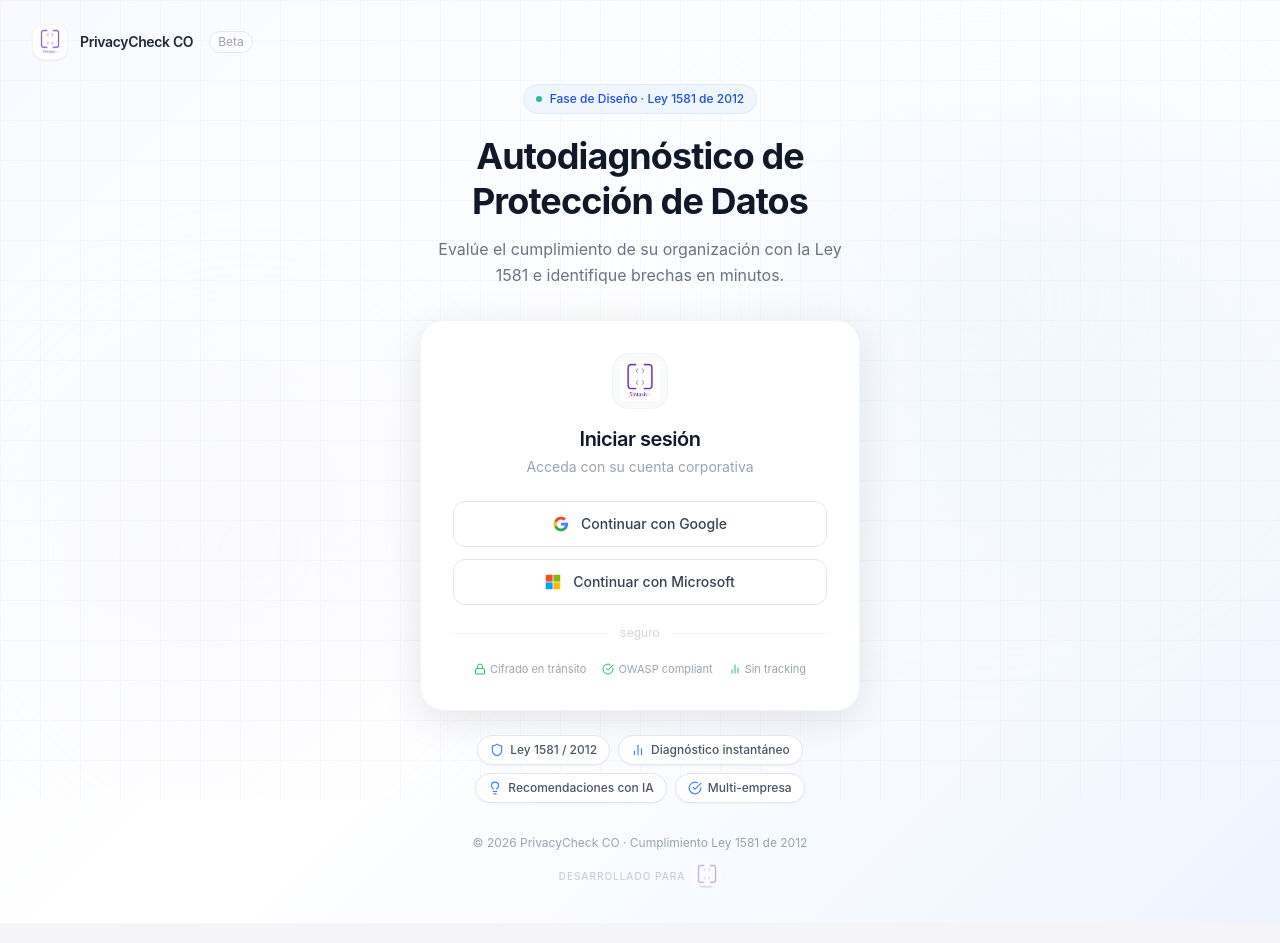
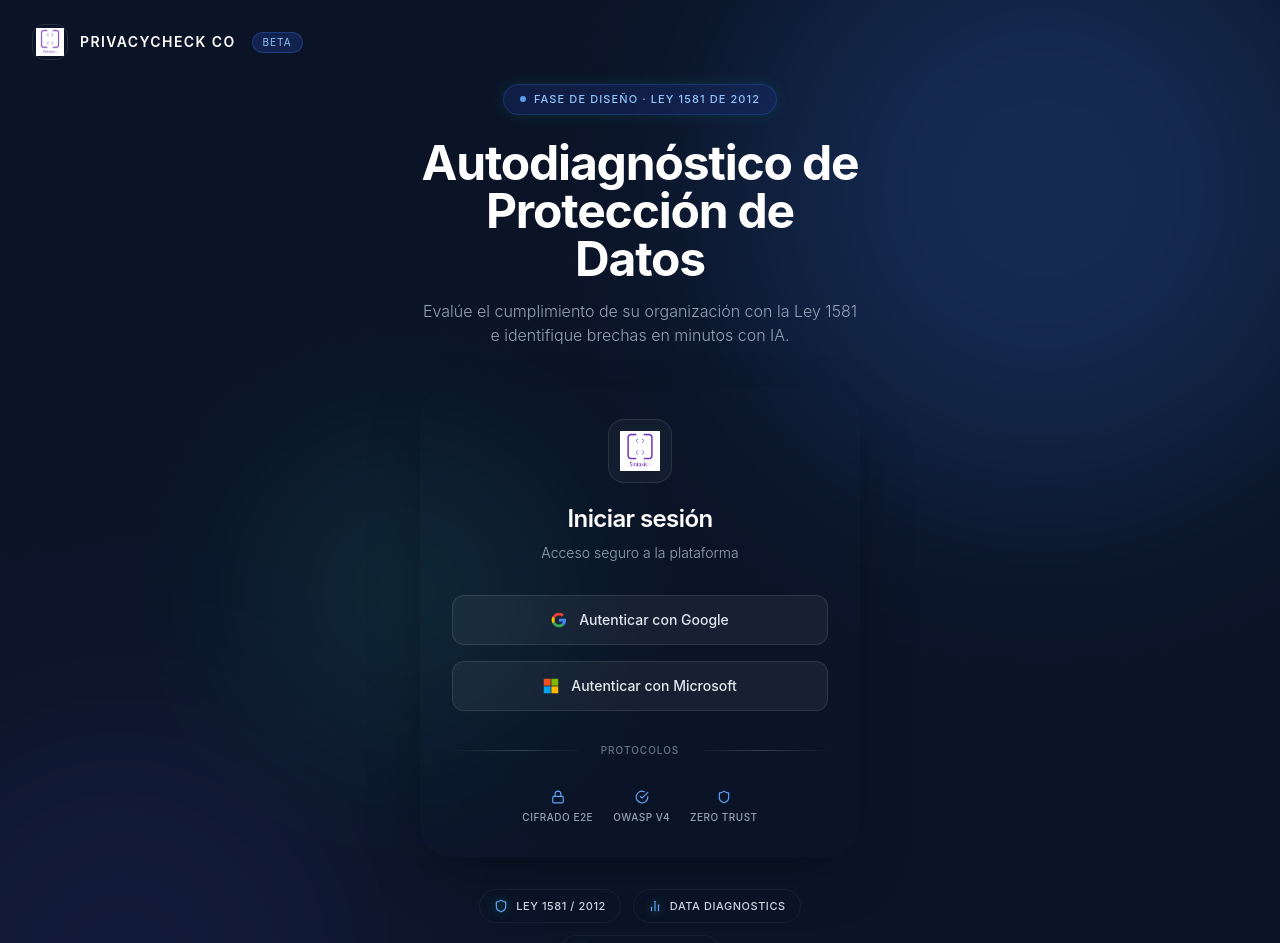
Before and after one commit to HenryStark866/privacycheck-co, a Next.js app: page /login in a window 1280 px wide. Shown: the top 943 px of the page. Built offline with nearby package versions, Linux system fonts and the light colour scheme.

Commit message:
fix: signInWithRedirect, splash futurista, fondo claro login, logo en sidebar

```diff
--- a/src/app/(app)/layout.tsx
+++ b/src/app/(app)/layout.tsx
@@ -2,7 +2,7 @@ import { redirect } from 'next/navigation';
 import { verifySession } from '@/lib/firebase/session';
 import Link from 'next/link';
 import Image from 'next/image';
-import { LayoutDashboard, Building2, MessageSquare } from 'lucide-react';
+import { Shield, LayoutDashboard, Building2, MessageSquare } from 'lucide-react';
 import LogoutButton from '@/components/LogoutButton';
 import AIChat from '@/components/AIChat';
 
@@ -15,50 +15,53 @@ export default async function AppLayout({ children }: { children: React.ReactNod
   const displayEmail = user.email ?? '';
 
   return (
-    <div className="min-h-screen flex bg-[#f5f5f7]">
+    <div className="min-h-screen flex bg-navy-900 bg-grid-pattern text-slate-200">
       {/* Sidebar */}
-      <aside className="w-[232px] shrink-0 bg-white/80 backdrop-blur border-r border-gray-200/80 flex flex-col sticky top-0 h-screen">
+      <aside className="w-[232px] shrink-0 bg-slate-900/40 backdrop-blur-xl border-r border-white/5 flex flex-col sticky top-0 h-screen shadow-[4px_0_24px_rgba(0,0,0,0.5)] z-20">
         {/* Logo */}
-        <div className="flex items-center gap-2.5 px-5 py-5 border-b border-gray-100">
-          <div className="flex items-center justify-center w-9 h-9 rounded-xl overflow-hidden bg-white border border-gray-100 shadow-sm shrink-0">
-            <Image src="/logocalvaltac.png" alt="PrivacyCheck CO" width={36} height={36} className="w-7 h-7 object-contain" />
+        <div className="flex items-center gap-3 px-5 py-6 border-b border-white/5">
+          <div className="flex items-center justify-center w-8 h-8 rounded-xl bg-brand-500/20 shadow-[0_0_15px_rgba(45,212,191,0.2)] border border-brand-400/30">
+            <Shield className="w-4.5 h-4.5 text-brand-400 drop-shadow-[0_0_8px_rgba(45,212,191,0.8)]" />
           </div>
           <div>
-            <p className="text-sm font-bold text-gray-900 leading-tight tracking-tight">PrivacyCheck CO</p>
-            <p className="text-[10px] text-gray-400 font-medium uppercase tracking-wider">Ley 1581 · 2012</p>
+            <p className="text-sm font-bold text-white leading-tight tracking-widest uppercase">PrivacyCheck</p>
+            <p className="text-[9px] text-brand-400 font-medium uppercase tracking-[0.2em]">Ley 1581 · 2012</p>
           </div>
         </div>
 
         {/* Nav */}
-        <nav className="flex-1 py-3 px-2.5 space-y-0.5">
-          <p className="text-[10px] font-semibold text-gray-400 uppercase tracking-wider px-2.5 pt-1.5 pb-1">Navegación</p>
-          <NavLink href="/dashboard" icon={<LayoutDashboard className="w-4 h-4" />}>Dashboard</NavLink>
-          <NavLink href="/companies" icon={<Building2 className="w-4 h-4" />}>Empresas</NavLink>
-          <NavLink href="/whatsapp" icon={<MessageSquare className="w-4 h-4" />}>Vincular WhatsApp</NavLink>
+        <nav className="flex-1 py-4 px-3 space-y-1">
+          <p className="text-[9px] font-bold text-slate-500 uppercase tracking-[0.15em] px-2 pt-2 pb-2">Sistema Central</p>
+          <NavLink href="/dashboard" icon={<LayoutDashboard className="w-4 h-4" />}>Panel Principal</NavLink>
+          <NavLink href="/companies" icon={<Building2 className="w-4 h-4" />}>Entidades</NavLink>
+          <NavLink href="/whatsapp" icon={<MessageSquare className="w-4 h-4" />}>Gateway WhatsApp</NavLink>
         </nav>
 
         {/* Powered by */}
-        <div className="px-4 pt-2 pb-1 flex items-center gap-1.5 opacity-30 hover:opacity-60 transition-opacity">
-          <span className="text-[9px] text-gray-500 uppercase tracking-widest font-medium whitespace-nowrap">Evento</span>
+        <div className="px-5 pt-3 pb-2 flex flex-col gap-1.5 opacity-40 hover:opacity-100 transition-opacity duration-300">
+          <span className="text-[8px] text-slate-500 uppercase tracking-widest font-bold">Infraestructura</span>
           <Image
             src="/logocalvaltac.png"
             alt="Sintaxis TI"
             width={60}
             height={60}
-            className="h-5 w-auto"
+            className="h-5 w-auto brightness-200 contrast-150 grayscale-0"
           />
         </div>
 
         {/* User */}
-        <div className="p-3 border-t border-gray-100">
-          <div className="flex items-center gap-2.5 px-2 py-2 mb-1.5">
+        <div className="p-4 border-t border-white/5 bg-black/20">
+          <div className="flex items-center gap-3 mb-3">
             {/* Avatar */}
-            <div className="w-7 h-7 rounded-full bg-brand-100 flex items-center justify-center shrink-0">
-              <span className="text-[10px] font-bold text-brand-700">{initials}</span>
+            <div className="w-8 h-8 rounded-full bg-brand-500/20 border border-brand-500/30 flex items-center justify-center shrink-0 shadow-[0_0_10px_rgba(45,212,191,0.15)]">
+              <span className="text-[11px] font-bold text-brand-300">{initials}</span>
             </div>
             <div className="min-w-0 flex-1">
-              <p className="text-xs font-medium text-gray-800 truncate leading-tight">{displayEmail}</p>
-              <p className="text-[10px] text-gray-400 leading-tight">Sesión activa</p>
+              <p className="text-[11px] font-medium text-slate-200 truncate leading-tight uppercase tracking-wider">{displayEmail}</p>
+              <p className="text-[9px] text-brand-400 leading-tight uppercase tracking-widest mt-0.5 flex items-center gap-1">
+                <span className="w-1 h-1 rounded-full bg-brand-400 animate-pulse" />
+                Online
+              </p>
             </div>
           </div>
           <LogoutButton />
@@ -66,8 +69,9 @@ export default async function AppLayout({ children }: { children: React.ReactNod
       </aside>
 
       {/* Main */}
-      <main className="flex-1 overflow-auto min-w-0">
-        <div className="max-w-5xl mx-auto px-6 py-8">
+      <main className="flex-1 overflow-auto min-w-0 relative">
+        <div className="absolute top-[-20%] left-[20%] w-[500px] h-[500px] rounded-full opacity-10 blur-[120px] bg-brand-500 pointer-events-none" />
+        <div className="max-w-5xl mx-auto px-8 py-10 relative z-10">
           {children}
         </div>
       </main>
@@ -81,10 +85,12 @@ function NavLink({ href, icon, children }: { href: string; icon: React.ReactNode
   return (
     <Link
       href={href}
-      className="flex items-center gap-2.5 px-2.5 py-2 rounded-xl text-sm font-medium text-gray-600 hover:bg-gray-100 hover:text-gray-900 transition-all duration-150"
+      className="group flex items-center gap-3 px-3 py-2.5 rounded-xl text-[13px] font-medium text-slate-400 hover:bg-brand-500/10 hover:text-white transition-all duration-300 border border-transparent hover:border-brand-500/20"
     >
-      <span className="text-gray-400">{icon}</span>
-      {children}
+      <span className="text-slate-500 group-hover:text-brand-400 group-hover:drop-shadow-[0_0_8px_rgba(45,212,191,0.8)] transition-all duration-300">
+        {icon}
+      </span>
+      <span className="tracking-wide">{children}</span>
     </Link>
   );
 }
--- a/src/app/(auth)/login/LoginContent.tsx
+++ b/src/app/(auth)/login/LoginContent.tsx
@@ -63,94 +63,94 @@ export default function LoginContent() {
   }
 
   return (
-    <div className="min-h-screen flex flex-col" style={{ background: 'linear-gradient(135deg, #f8faff 0%, #ffffff 50%, #eef4ff 100%)' }}>
+    <div className="min-h-screen flex flex-col bg-navy-900 bg-grid-pattern relative overflow-hidden">
+      {/* Background Orbs */}
       <div className="absolute inset-0 overflow-hidden pointer-events-none">
-        <div className="absolute top-0 right-0 w-[600px] h-[600px] rounded-full opacity-30 blur-3xl" style={{ background: 'radial-gradient(circle, #dbeafe, transparent)' }} />
-        <div className="absolute bottom-0 left-0 w-[500px] h-[500px] rounded-full opacity-20 blur-3xl" style={{ background: 'radial-gradient(circle, #ede9fe, transparent)' }} />
-        <div className="absolute inset-0 opacity-[0.025]" style={{ backgroundImage: 'linear-gradient(#1e40af 1px,transparent 1px),linear-gradient(90deg,#1e40af 1px,transparent 1px)', backgroundSize: '40px 40px' }} />
+        <div className="absolute top-[-10%] right-[-5%] w-[600px] h-[600px] rounded-full opacity-20 blur-[100px] bg-brand-500 animate-pulse-slow" />
+        <div className="absolute bottom-[-10%] left-[-10%] w-[500px] h-[500px] rounded-full opacity-10 blur-[120px] bg-indigo-500 animate-float" />
+        <div className="absolute top-[40%] left-[20%] w-[300px] h-[300px] rounded-full opacity-10 blur-[80px] bg-teal-400" />
       </div>
 
       <header className="relative z-10 flex items-center gap-3 px-8 py-6">
-        <div className="flex items-center justify-center w-9 h-9 rounded-xl overflow-hidden bg-white shadow-sm border border-gray-100">
+        <div className="flex items-center justify-center w-9 h-9 rounded-xl overflow-hidden glass-card shadow-sm border border-white/10">
           <Image src="/logocalvaltac.png" alt="Logo" width={36} height={36} className="w-7 h-7 object-contain" />
         </div>
-        <span className="text-gray-800 font-semibold text-sm tracking-tight">PrivacyCheck CO</span>
-        <span className="text-xs text-gray-400 border border-gray-200 rounded-full px-2 py-0.5 ml-1 bg-white/80">Beta</span>
+        <span className="text-white font-semibold text-sm tracking-widest uppercase">PrivacyCheck CO</span>
+        <span className="text-[10px] text-brand-300 border border-brand-500/30 rounded-full px-2.5 py-0.5 ml-1 bg-brand-900/40 backdrop-blur tracking-widest uppercase">Beta</span>
       </header>
 
       <main className="relative z-10 flex-1 flex items-center justify-center px-4 pb-8">
         <div className="w-full max-w-[440px]">
-          <div className="text-center mb-8">
-            <div className="inline-flex items-center gap-2 bg-blue-50 border border-blue-100 rounded-full px-3 py-1.5 mb-5">
-              <span className="w-1.5 h-1.5 rounded-full bg-emerald-500" style={{ animation: 'pulse 2s infinite' }} />
-              <span className="text-xs text-blue-700 font-medium">Fase de Diseño · Ley 1581 de 2012</span>
+          <div className="text-center mb-10">
+            <div className="inline-flex items-center gap-2 bg-brand-900/30 border border-brand-500/20 backdrop-blur rounded-full px-4 py-1.5 mb-6 shadow-[0_0_15px_rgba(20,184,166,0.15)]">
+              <span className="w-1.5 h-1.5 rounded-full bg-brand-400" style={{ animation: 'pulse 2s infinite' }} />
+              <span className="text-[11px] text-brand-300 font-medium tracking-widest uppercase">Fase de Diseño · Ley 1581 de 2012</span>
             </div>
-            <h1 className="text-4xl font-bold text-gray-900 leading-tight tracking-tight mb-3">
+            <h1 className="text-4xl md:text-5xl font-bold text-white leading-tight tracking-tight mb-4 text-glow">
               Autodiagnóstico de<br />Protección de Datos
             </h1>
-            <p className="text-gray-500 text-base leading-relaxed">
+            <p className="text-slate-400 text-sm md:text-base leading-relaxed font-light">
               Evalúe el cumplimiento de su organización con la Ley 1581
-              e identifique brechas en minutos.
+              e identifique brechas en minutos con IA.
             </p>
           </div>
 
-          <div className="bg-white rounded-3xl p-8" style={{ boxShadow: '0 8px 40px rgba(0,0,0,0.10)', border: '1px solid #f1f5f9' }}>
-            <div className="text-center mb-6">
-              <div className="inline-flex items-center justify-center w-14 h-14 rounded-2xl bg-gray-50 border border-gray-100 mb-4 overflow-hidden">
-                <Image src="/logocalvaltac.png" alt="Logo" width={48} height={48} className="w-10 h-10 object-contain" />
+          <div className="glass-card rounded-[2rem] p-8 shadow-floating">
+            <div className="text-center mb-8">
+              <div className="inline-flex items-center justify-center w-16 h-16 rounded-2xl bg-slate-800/50 border border-white/10 mb-5 overflow-hidden shadow-inner">
+                <Image src="/logocalvaltac.png" alt="Logo" width={48} height={48} className="w-10 h-10 object-contain drop-shadow-md" />
               </div>
-              <h2 className="text-xl font-semibold text-gray-900 tracking-tight">Iniciar sesión</h2>
-              <p className="text-sm text-gray-400 mt-1">Acceda con su cuenta corporativa</p>
+              <h2 className="text-2xl font-semibold text-white tracking-tight">Iniciar sesión</h2>
+              <p className="text-sm text-slate-400 mt-2 font-light">Acceso seguro a la plataforma</p>
             </div>
 
-            <div className="space-y-3">
+            <div className="space-y-4">
               <button
                 onClick={() => signIn('google')}
                 disabled={!!loading}
-                className="w-full flex items-center justify-center gap-3 bg-white border border-gray-200 rounded-xl px-4 py-3 text-sm font-medium text-gray-700 hover:bg-gray-50 hover:border-blue-200 hover:shadow-sm active:scale-[0.98] transition-all disabled:opacity-50"
+                className="w-full flex items-center justify-center gap-3 bg-white/5 border border-white/10 rounded-xl px-4 py-3.5 text-sm font-medium text-slate-200 hover:bg-white/10 hover:border-brand-500/50 hover:text-white hover:shadow-glow active:scale-[0.98] transition-all duration-300 disabled:opacity-50 group"
               >
-                {loading === 'google' || loading === 'processing' ? <Spinner /> : <GoogleIcon />}
-                {loading === 'processing' ? 'Verificando...' : 'Continuar con Google'}
+                {loading === 'google' || loading === 'processing' ? <Spinner /> : <GoogleIcon className="group-hover:drop-shadow-[0_0_8px_rgba(255,255,255,0.5)] transition-all" />}
+                {loading === 'processing' ? 'Verificando red segura...' : 'Autenticar con Google'}
               </button>
 
               <button
                 onClick={() => signIn('microsoft')}
                 disabled={!!loading}
-                className="w-full flex items-center justify-center gap-3 bg-white border border-gray-200 rounded-xl px-4 py-3 text-sm font-medium text-gray-700 hover:bg-gray-50 hover:border-blue-200 hover:shadow-sm active:scale-[0.98] transition-all disabled:opacity-50"
+                className="w-full flex items-center justify-center gap-3 bg-white/5 border border-white/10 rounded-xl px-4 py-3.5 text-sm font-medium text-slate-200 hover:bg-white/10 hover:border-brand-500/50 hover:text-white hover:shadow-glow active:scale-[0.98] transition-all duration-300 disabled:opacity-50 group"
               >
-                {loading === 'microsoft' ? <Spinner /> : <MicrosoftIcon />}
-                Continuar con Microsoft
+                {loading === 'microsoft' ? <Spinner /> : <MicrosoftIcon className="group-hover:drop-shadow-[0_0_8px_rgba(255,255,255,0.5)] transition-all" />}
+                Autenticar con Microsoft
               </button>
             </div>
 
             {error && (
-              <p className="mt-4 text-sm text-red-600 bg-red-50 border border-red-100 rounded-xl px-4 py-3">
+              <p className="mt-5 text-sm text-red-400 bg-red-950/40 border border-red-500/20 backdrop-blur rounded-xl px-4 py-3 text-center">
                 {error}
               </p>
             )}
 
-            <div className="flex items-center gap-3 my-5">
-              <div className="h-px flex-1 bg-gray-100" />
-              <span className="text-xs text-gray-300">seguro</span>
-              <div className="h-px flex-1 bg-gray-100" />
+            <div className="flex items-center gap-4 my-8">
+              <div className="h-px flex-1 bg-gradient-to-r from-transparent via-slate-700 to-transparent" />
+              <span className="text-[10px] text-slate-500 uppercase tracking-widest font-medium">Protocolos</span>
+              <div className="h-px flex-1 bg-gradient-to-r from-transparent via-slate-700 to-transparent" />
             </div>
 
-            <div className="flex items-center justify-center gap-4">
-              <TrustBadge icon={<Lock className="w-3 h-3" />} label="Cifrado en tránsito" />
-              <TrustBadge icon={<CheckCircle className="w-3 h-3" />} label="OWASP compliant" />
-              <TrustBadge icon={<BarChart2 className="w-3 h-3" />} label="Sin tracking" />
+            <div className="flex items-center justify-center gap-5">
+              <TrustBadge icon={<Lock className="w-3.5 h-3.5" />} label="Cifrado E2E" />
+              <TrustBadge icon={<CheckCircle className="w-3.5 h-3.5" />} label="OWASP v4" />
+              <TrustBadge icon={<Shield className="w-3.5 h-3.5" />} label="Zero Trust" />
             </div>
           </div>
 
-          <div className="mt-6 flex flex-wrap justify-center gap-2">
+          <div className="mt-8 flex flex-wrap justify-center gap-3">
             {[
               { icon: <Shield className="w-3.5 h-3.5" />, label: 'Ley 1581 / 2012' },
-              { icon: <BarChart2 className="w-3.5 h-3.5" />, label: 'Diagnóstico instantáneo' },
-              { icon: <Lightbulb className="w-3.5 h-3.5" />, label: 'Recomendaciones con IA' },
-              { icon: <CheckCircle className="w-3.5 h-3.5" />, label: 'Multi-empresa' },
+              { icon: <BarChart2 className="w-3.5 h-3.5" />, label: 'Data Diagnostics' },
+              { icon: <Lightbulb className="w-3.5 h-3.5" />, label: 'IA Neural Engine' },
             ].map((f) => (
-              <div key={f.label} className="flex items-center gap-1.5 px-3 py-1.5 rounded-full text-gray-600 text-xs font-medium bg-white border border-gray-200 shadow-sm">
-                <span className="text-blue-500">{f.icon}</span>
+              <div key={f.label} className="flex items-center gap-2 px-3.5 py-2 rounded-full text-slate-300 text-[11px] uppercase tracking-wider font-medium glass-card border border-white/5 hover:border-brand-500/30 transition-colors">
+                <span className="text-brand-400 drop-shadow-[0_0_5px_rgba(45,212,191,0.5)]">{f.icon}</span>
                 {f.label}
               </div>
             ))}
@@ -158,12 +158,12 @@ export default function LoginContent() {
         </div>
       </main>
 
-      <footer className="relative z-10 pb-8">
-        <div className="flex flex-col items-center gap-3">
-          <p className="text-gray-400 text-xs">© 2026 PrivacyCheck CO · Cumplimiento Ley 1581 de 2012</p>
-          <div className="flex items-center gap-2 opacity-50 hover:opacity-80 transition-opacity">
-            <span className="text-gray-400 text-[10px] uppercase tracking-widest font-medium">Desarrollado para</span>
-            <Image src="/logocalvaltac.png" alt="Sintaxis TI" width={72} height={72} className="h-7 w-auto" />
+      <footer className="relative z-10 pb-8 pt-4">
+        <div className="flex flex-col items-center gap-4">
+          <p className="text-slate-500 text-[11px] tracking-widest uppercase font-medium">© 2026 PrivacyCheck CO · Core System</p>
+          <div className="flex items-center gap-3 opacity-40 hover:opacity-100 transition-opacity duration-300">
+            <span className="text-slate-400 text-[9px] uppercase tracking-[0.2em] font-bold">Powered by</span>
+            <Image src="/logocalvaltac.png" alt="Sintaxis TI" width={72} height={72} className="h-6 w-auto brightness-200 contrast-150" />
           </div>
         </div>
       </footer>
@@ -173,8 +173,8 @@ export default function LoginContent() {
 
 function TrustBadge({ icon, label }: { icon: React.ReactNode; label: string }) {
   return (
-    <div className="flex items-center gap-1 text-gray-400 text-[11px]">
-      <span className="text-green-500">{icon}</span>
+    <div className="flex flex-col items-center gap-1.5 text-slate-400 text-[10px] uppercase tracking-wider font-medium">
+      <span className="text-brand-400">{icon}</span>
       {label}
     </div>
   );
@@ -182,16 +182,16 @@ function TrustBadge({ icon, label }: { icon: React.ReactNode; label: string }) {
 
 function Spinner() {
   return (
-    <svg className="animate-spin w-4 h-4 text-blue-400" fill="none" viewBox="0 0 24 24">
+    <svg className="animate-spin w-4 h-4 text-brand-400" fill="none" viewBox="0 0 24 24">
       <circle className="opacity-25" cx="12" cy="12" r="10" stroke="currentColor" strokeWidth="4" />
       <path className="opacity-75" fill="currentColor" d="M4 12a8 8 0 018-8v8H4z" />
     </svg>
   );
 }
 
-function GoogleIcon() {
+function GoogleIcon({ className }: { className?: string }) {
   return (
-    <svg className="w-4 h-4" viewBox="0 0 24 24">
+    <svg className={`w-4 h-4 ${className}`} viewBox="0 0 24 24">
       <path d="M22.56 12.25c0-.78-.07-1.53-.2-2.25H12v4.26h5.92c-.26 1.37-1.04 2.53-2.21 3.31v2.77h3.57c2.08-1.92 3.28-4.74 3.28-8.09z" fill="#4285F4"/>
       <path d="M12 23c2.97 0 5.46-.98 7.28-2.66l-3.57-2.77c-.98.66-2.23 1.06-3.71 1.06-2.86 0-5.29-1.93-6.16-4.53H2.18v2.84C3.99 20.53 7.7 23 12 23z" fill="#34A853"/>
       <path d="M5.84 14.09c-.22-.66-.35-1.36-.35-2.09s.13-1.43.35-2.09V7.07H2.18C1.43 8.55 1 10.22 1 12s.43 3.45 1.18 4.93l2.85-2.22.81-.62z" fill="#FBBC05"/>
@@ -200,9 +200,9 @@ function GoogleIcon() {
   );
 }
 
-function MicrosoftIcon() {
+function MicrosoftIcon({ className }: { className?: string }) {
   return (
-    <svg className="w-4 h-4" viewBox="0 0 21 21">
+    <svg className={`w-4 h-4 ${className}`} viewBox="0 0 21 21">
       <rect x="1" y="1" width="9" height="9" fill="#F25022"/>
       <rect x="11" y="1" width="9" height="9" fill="#7FBA00"/>
       <rect x="1" y="11" width="9" height="9" fill="#00A4EF"/>
```
